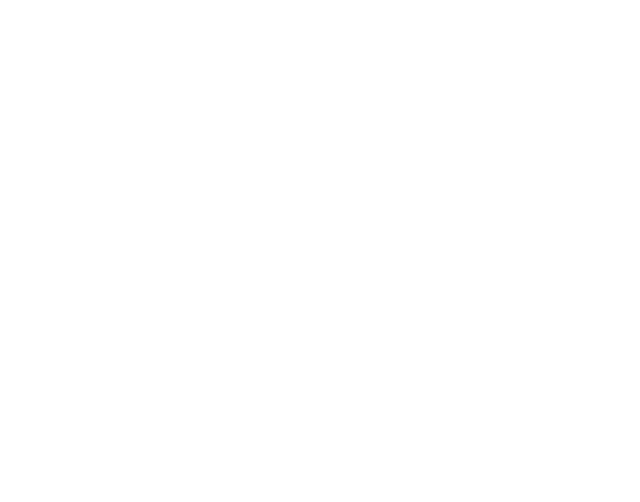
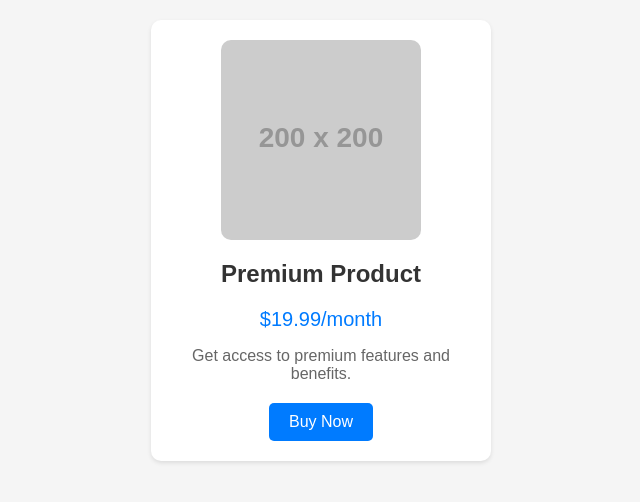
Before and after one commit to acciojob/pricing-card-Anmolshivhare, a website: page main.html in a window 1280 px wide. Shown: the whole page, without its empty margins (319-959 px from the left). Drawn offline with Linux system fonts and the light colour scheme; placeholder pictures from the web are drawn by us.

Commit message:
created a submission

```diff
--- a/main.html
+++ b/main.html
@@ -1,16 +1,18 @@
 <!DOCTYPE html>
-
-<html>
-
+<html lang="en">
 <head>
-	<link rel="stylesheet" href="styles.css">
+    <meta charset="UTF-8">
+    <meta name="viewport" content="width=device-width, initial-scale=1.0">
+    <title>Pricing Card</title>
+    <link rel="stylesheet" href="styles.css">
 </head>
-
 <body>
-	<!-- the entire body must be written by student -->
-    <script type="text/javascript" src="./script.js">
-</script>
-
+    <div class="card">
+        <img src="https://via.placeholder.com/200" alt="Product Image" class="card-image">
+        <h1 class="card-title">Premium Product</h1>
+        <p class="card-price">$19.99/month</p>
+        <p class="card-description">Get access to premium features and benefits.</p>
+        <button class="card-button">Buy Now</button>
+    </div>
 </body>
-
 </html>
--- a/styles.css
+++ b/styles.css
@@ -1 +1,56 @@
 /*  your css code here. If applicable */
+body {
+    font-family: Arial, sans-serif;
+    margin: 0;
+    padding: 20px;
+    background-color: #f5f5f5;
+}
+
+.card {
+    max-width: 300px;
+    margin: 0 auto;
+    background-color: #fff;
+    padding: 20px;
+    border-radius: 10px;
+    box-shadow: 0 2px 4px rgba(0, 0, 0, 0.1);
+    text-align: center;
+}
+
+.card-image {
+    width: 200px;
+    border-radius: 10px;
+    margin: 0 auto 20px;
+    display: block;
+}
+
+.card-title {
+    font-size: 24px;
+    color: #333;
+    margin-bottom: 10px;
+}
+
+.card-price {
+    font-size: 20px;
+    color: #007bff;
+    margin-bottom: 10px;
+}
+
+.card-description {
+    color: #666;
+    margin-bottom: 20px;
+}
+
+.card-button {
+    background-color: #007bff;
+    color: #fff;
+    border: none;
+    border-radius: 5px;
+    padding: 10px 20px;
+    font-size: 16px;
+    cursor: pointer;
+    transition: background-color 0.3s ease;
+}
+
+.card-button:hover {
+    background-color: #0056b3;
+}
```
